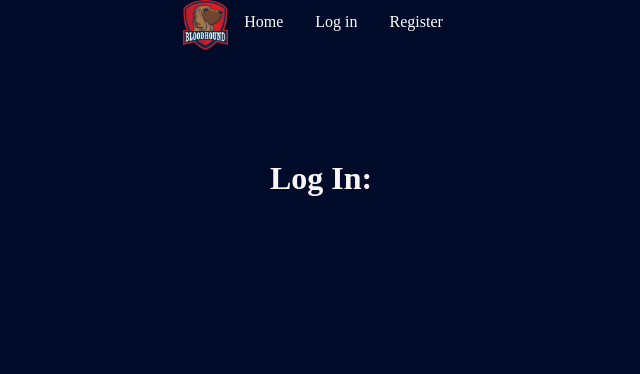
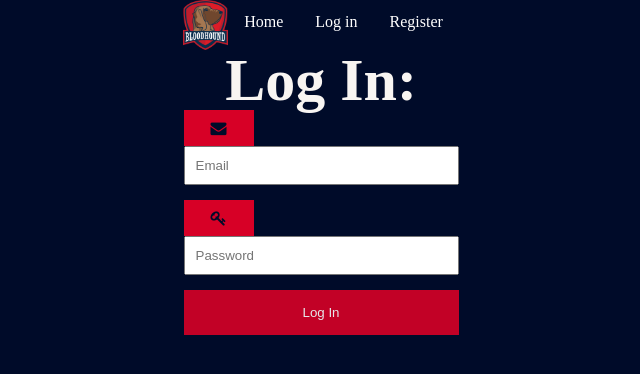
Before and after one commit to jtatum2101/BloodHound, a PHP site: page /login.php in a window 1280 px wide. Shown: the top 374 px of the page, without its empty margins (319-959 px from the left). Run offline with PHP 8.4, Linux system fonts and the light colour scheme; some web fonts are replaced.

Commit message:
Working on Login right now. I am just making sure that functionality is top notch.

```diff
--- a/login.php
+++ b/login.php
@@ -3,6 +3,10 @@
 include_once 'header.php';
 
 ?>
+<?php
+
+?>
+
 
 <!DOCTYPE html>
 <html lang="en">
@@ -17,23 +21,28 @@ include_once 'header.php';
     <link href="https://fonts.googleapis.com/css2?family=Mate+SC&display=swap" rel="stylesheet">
     <link rel="stylesheet" href="css/reset.css">
     <link rel="stylesheet" href="css/style.css">
+    <link rel="stylesheet" href="https://cdnjs.cloudflare.com/ajax/libs/font-awesome/4.7.0/css/font-awesome.min.css">
 </head>
 
 <body>
-
-    <br>
-    <br>
-    <br>
-    <br>
-    <br>
-    <br>
-    <br>
-
     <div class="wrapper">
         <section class="box">
-            <h1>Log In:</h1>
-            <br>
-            <br>
+            <h1 style="font-size: 60px;">Log In:</h1>
+            <form action="<?php echo htmlspecialchars($_SERVER["PHP_SELF"])?>" method="post"
+                style="max-width:500px;margin:auto">
+                <div class="input-container">
+                    <i class="fa fa-envelope icon"></i>
+                    <input class="input-field" type="text" placeholder="Email" name="email" />
+                </div>
+                <div class="input-container">
+                    <i class="fa fa-key icon"></i>
+                    <input class="input-field" type="password" placeholder="Password" name="psw" />
+                </div>
+                <button type="submit" value="Submit" class="btn">Log In</button>
+            </form>
+
+                <br>
+                <br>
         </section>
     </div>
 </body>
--- a/register.php
+++ b/register.php
@@ -43,7 +43,7 @@ if($_POST){
 
         // Execute the query
         if($stmt->execute()){
-            echo "<div class='alert alert-success'>Record was saved.</div>";
+           header("Location: login.php");
         }else{
             echo "<div class='alert alert-danger'>Unable to save record." . $stmt->errorInfo()[2] . "</div>";
         }
```
Also changed, not shown: config.php (added, +7 -0 lines).
